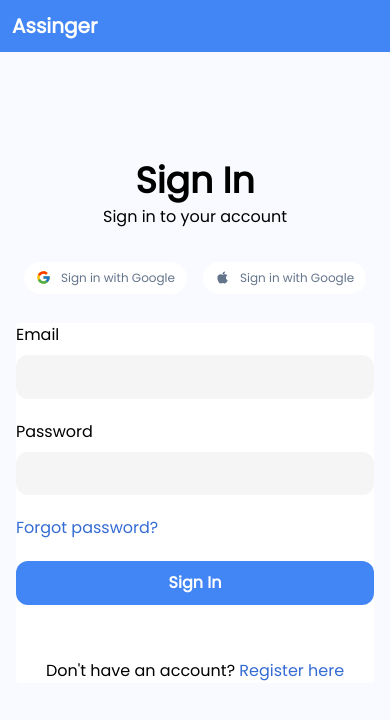
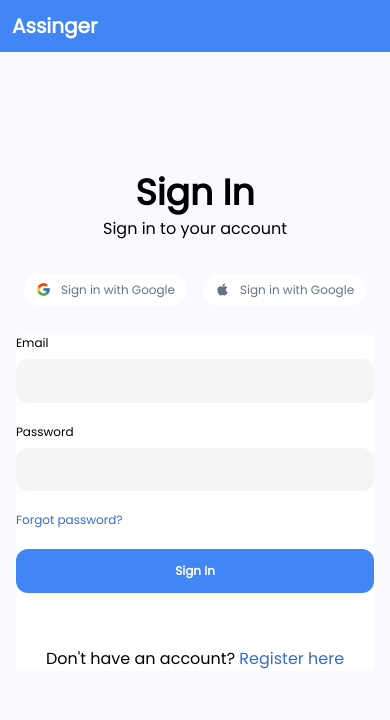
Before and after one commit to myselfims/assigner_frontend, a React (Vite) app: page /login in a window 390 px wide. Shown: the top 720 px of the page. Built offline with nearby package versions, Linux system fonts and the light colour scheme.

Commit message:
mobile responsive

```diff
--- a/src/pages/Auth.jsx
+++ b/src/pages/Auth.jsx
@@ -137,7 +137,7 @@ const Auth = ({ page }) => {
           <div className="error flex justify-center">
             {error ? <p className="text-red-500">{error}</p> : null}
           </div>
-          <div className="rounded flex flex-col items-center bg-[#FFFFFF] ">
+          <div className="rounded  max-sm:text-xs flex flex-col items-center bg-[#FFFFFF] ">
             <form className="w-full" onSubmit={handleSubmit}>
               {page == "signup" ? (
                 <div>
```
